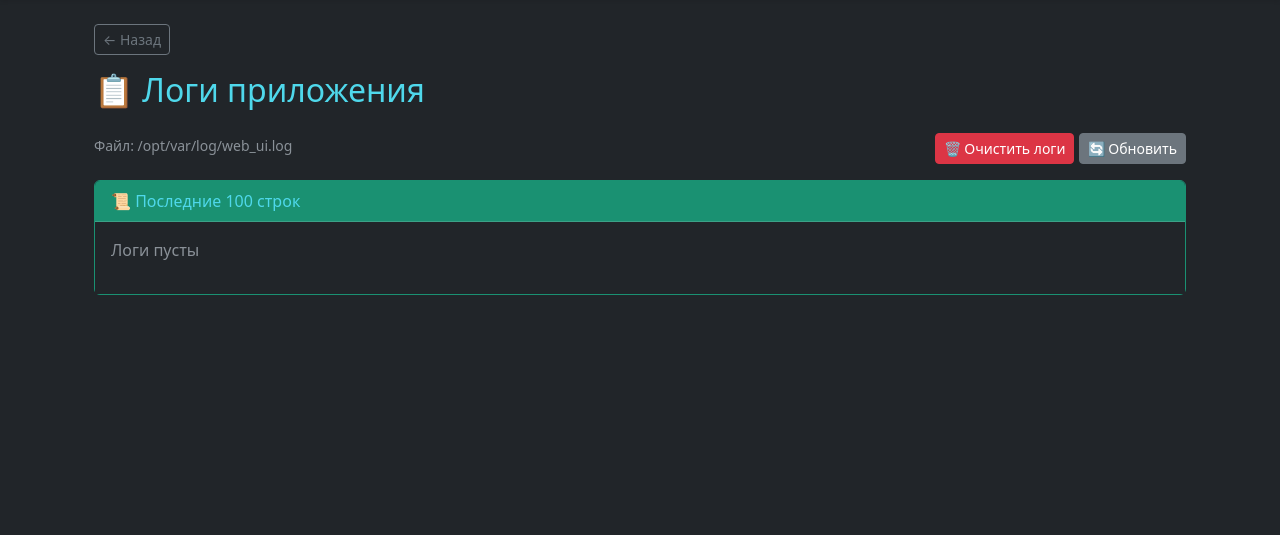
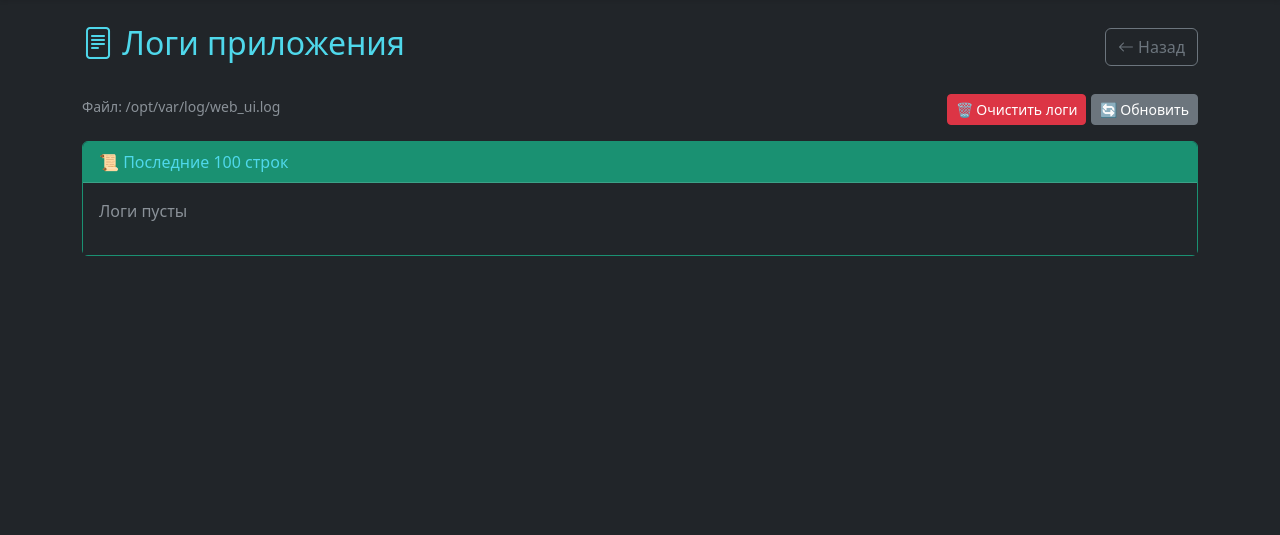
Before and after one commit to royfincher25-source/bypass_keenetic_web, a Flask app: page /logs in a window 1280 px wide. Shown: the part 56-591 px from the top of the page. Run offline with Flask 3, Linux system fonts and the light colour scheme; the visitor is signed in with stand-in values (Sample User, id 1).

Commit message:
ui: унифицировать отображение элементов на всех страницах

```diff
--- a/src/web_ui/templates/bypass.html
+++ b/src/web_ui/templates/bypass.html
@@ -57,7 +57,7 @@
 </div>
 {% endif %}
 
-<div class="card shadow-sm mt-4">
+<div class="card shadow-sm mt-4" style="margin-bottom: 3.5rem;">
     <div class="card-body">
         <h5 class="card-title"><i class="bi bi-info-circle"></i> Информация</h5>
         <p class="card-text">
--- a/src/web_ui/templates/install.html
+++ b/src/web_ui/templates/install.html
@@ -53,7 +53,7 @@
 </div>
 
 <!-- Вывод логов -->
-<div id="install-log-container" class="mt-4" style="display: none;">
+<div id="install-log-container" class="mt-4" style="display: none; margin-bottom: 3.5rem;">
     <div class="card">
         <div class="card-header">
             <h5><i class="bi bi-terminal"></i> Вывод установки</h5>
--- a/src/web_ui/templates/keys.html
+++ b/src/web_ui/templates/keys.html
@@ -58,7 +58,7 @@
     {% endfor %}
 </div>
 
-<div class="card shadow-sm mt-4">
+<div class="card shadow-sm mt-4" style="margin-bottom: 3.5rem;">
     <div class="card-body">
         <h5 class="card-title"><i class="bi bi-info-circle"></i> Информация</h5>
         <p class="card-text">
--- a/src/web_ui/templates/logs.html
+++ b/src/web_ui/templates/logs.html
@@ -3,14 +3,12 @@
 {% block title %}Логи - Bypass Keenetic{% endblock %}
 
 {% block content %}
-<div class="container">
-    <div class="mb-3">
-        <a href="{{ url_for('main.service') }}" class="btn btn-outline-secondary btn-sm">
-            ← Назад
+<div class="d-flex justify-content-between align-items-center mb-4">
+    <h2><i class="bi bi-file-text"></i> Логи приложения</h2>
+    <a href="{{ url_for('main.service') }}" class="btn btn-outline-secondary">
+        <i class="bi bi-arrow-left"></i> Назад
     </a>
 </div>
-
-    <h2 class="mb-4">📋 Логи приложения</h2>
 
 <div class="row mb-3">
     <div class="col">
@@ -52,5 +50,4 @@
             {% endif %}
         </div>
     </div>
-</div>
 {% endblock %}
--- a/src/web_ui/templates/service.html
+++ b/src/web_ui/templates/service.html
@@ -324,7 +324,7 @@ setInterval(updateStats, 10000);
     </div>
 
     <!-- Логи -->
-    <div class="col-12 col-md-6">
+    <div class="col-12 col-md-6" style="margin-bottom: 3.5rem;">
         <div class="card shadow-sm">
             <div class="card-body">
                 <h5 class="card-title"><i class="bi bi-journal-text"></i> Логи</h5>
--- a/src/web_ui/templates/updates.html
+++ b/src/web_ui/templates/updates.html
@@ -104,7 +104,7 @@
             </div>
         </div>
 
-        <div class="alert alert-info mt-3 d-flex justify-content-between align-items-center">
+        <div class="alert alert-info mt-3 d-flex justify-content-between align-items-center" style="margin-bottom: 3.5rem;">
             <div>
                 <i class="bi bi-info-circle"></i> Перед обновлением автоматически создаётся резервная копия в /opt/root/backup/
             </div>
```
Lines whose indentation alone changed are shown as unchanged.
